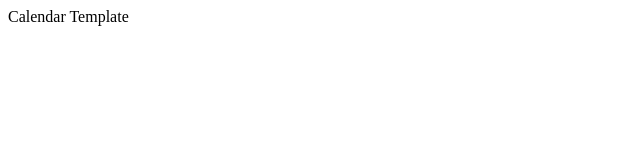
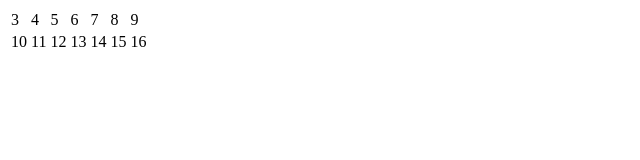
Before and after one commit to chmanie/ng-calendar, a plain HTML site: page index.html in a window 1280 px wide. Shown: the whole page, without its empty margins (0-640 px from the left). Drawn offline with nearby package versions, Linux system fonts and the light colour scheme.

Commit message:
add weeksCalendar and refactor calendar.js

```diff
--- a/lib/calendar.js
+++ b/lib/calendar.js
@@ -1,52 +1,66 @@
 function Calendar () {
+  this.now = new Date();
 }
 
-// TODO: other view: 4 (2,3,arbitrary number) weeks from now on regardless of month limits
+Calendar.prototype.createCalendar = function (dateObj, options, action) {
+  var date = dateObj || this.now();
+  var cYear = date.getFullYear();
+  var cMonth = date.getMonth();
+  var cDate = date.getDate();
+  var cWeekStart = (options.weekStart === 0) ? 0 : options.weekStart || 1; // week starts on monday by default, sunday: 0
+  // TODO: switch
+  var cWeeks, firstDayOfView, firstDayOffset;
+  // --- monthCalendar ---
+  if (options.method === 'monthCalendar') {
+    var firstDayOfMonth = new Date(cYear, cMonth, 1).getDay(); // weekday of first month
+    var lastDateOfMonth = new Date(cYear, cMonth+1, 0).getDate(); // number of days in current month
+    firstDayOffset = cWeekStart > firstDayOfMonth ? cWeekStart-7 : cWeekStart; // set offset for first day of view
+    firstDayOfView =  new Date(cYear, cMonth, firstDayOffset-firstDayOfMonth+1); //  first day in first row
+    // calculate rows of view
+    // TODO: simplify!
+    if(firstDayOfView.getDate() === 1) {
+      // Month starts at row 1 in column 1
+      cWeeks = Math.ceil(lastDateOfMonth / 7);
+    } else {
+      var lastDateOfLastMonth = new Date(cYear, cMonth, 0).getDate();
+      var additionalDays = lastDateOfLastMonth - firstDayOfView.getDate() + 1;
+      cWeeks = Math.ceil((lastDateOfMonth + additionalDays) / 7);
+    }
+  // --- weeksCalendar ---
+  } else if (options.method === 'weeksCalendar') {
+    cWeeks = options.weeks || 4; // show 4 weeks by default
+    firstDayOfView = new Date(cYear, cMonth, cDate);
+    firstDayOffset = cWeekStart > firstDayOfView.getDay() ? cWeekStart-7 : cWeekStart;
+    firstDayOfView.setDate(cDate - firstDayOfView.getDay() + firstDayOffset);
+  }
 
-Calendar.prototype.monthCalendar = function(year, month, weekStart, action) {
-  // set defaults
-  var now = new Date();
-  var cYear = year || now.getFullYear();
-  var cMonth = month || now.getMonth();
-  var cWeekStart = (weekStart === 0) ? 0 : weekStart || 1; // week starts on monday by default, sunday: 0
+  var currentDate = firstDayOfView;
+  var cal = [];
 
-  // determine necessary dates
-  var firstDayOfMonth = new Date(cYear, cMonth, 1).getDay(); // weekday of first month
-  var lastDateOfMonth = new Date(cYear, cMonth+1, 0).getDate(); // number of days in current month
-  var firstDayOffset = cWeekStart > firstDayOfMonth ? cWeekStart-7 : cWeekStart; // set offset for first day of view
-  var firstDayOfView =  new Date(cYear, cMonth, -firstDayOfMonth+1+firstDayOffset); //  first day in first row
-  // magic number 36. determines if month needs 5 or 6 week-rows (0 for sunday is replaced with 7)
-  var weekRows = ((firstDayOfMonth === 0 ? 7 : firstDayOfMonth) + lastDateOfMonth > 36) ? 6 : 5;
-
-  // initialize calendar. monthCal is returned at the end
-  var currentDate = firstDayOfView;
-  var monthCal = [];
-
-  // cycle through every week and every day. build up calendar array.
-  for (var week = 0; week < weekRows; week++) {
-    monthCal[week]=[];
+  for (var week = 0; week < cWeeks; week++) {
+    cal[week] = [];
     for (var day = 0; day < 7; day++) {
       // determine exposed parameters
-      var today = (now.getFullYear() === currentDate.getFullYear() &&
-              now.getMonth() === currentDate.getMonth() &&
-              now.getDate() === currentDate.getDate());
+      var today = (this.now.getFullYear() === currentDate.getFullYear() &&
+              this.now.getMonth() === currentDate.getMonth() &&
+              this.now.getDate() === currentDate.getDate());
 
       // implementation of already past days
-      var pastDay = (currentDate.valueOf() < now.valueOf() && !today);
+      var pastDay = (currentDate.valueOf() < this.now.valueOf() && !today);
 
       var thisMonth = (cMonth === currentDate.getMonth());
 
       // if action is defined only results of the action function are pushed into the calendar array
       if (action) {
-        monthCal[week].push(action(currentDate, thisMonth, today, pastDay));
+        cal[week].push(action(currentDate, thisMonth, today, pastDay));
       } else {
-        monthCal[week].push({date: currentDate, thisMonth: thisMonth, today: today, pastDay: pastDay});
+        cal[week].push({date: currentDate, thisMonth: thisMonth, today: today, pastDay: pastDay});
       }
       // increment day
       currentDate = new Date(currentDate.getFullYear(), currentDate.getMonth(), currentDate.getDate()+1);
     }
   }
 
-  return monthCal;
+  return cal;
 
-};
+}
--- a/lib/ng-calendar.js
+++ b/lib/ng-calendar.js
@@ -25,8 +25,10 @@ angular.module('ng-calendar', [])
     // transclude: true,
     // compile: function(tElement, tAttrs, function transclude(function(scope, cloneLinkingFn){ return function linking(scope, elm, attrs){}})),
     link: function($scope, iElm, iAttrs, controller) {
-      cal = new Calendar().monthCalendar();
-      console.log(cal);
+      cal = new Calendar().createCalendar(new Date(), {method: 'weeksCalendar', weeks: 2}, function(currentDate) {
+        return currentDate.getDate();
+      });
+      $scope.cal = cal;
     }
   };
 }]);
--- a/template/calendar.html
+++ b/template/calendar.html
@@ -1 +1,5 @@
-<div>Calendar Template</div>
+<table>
+  <tr ng-repeat="week in cal">
+    <td ng-repeat="day in week">{{day}}</td>
+  </tr>
+</table>
```
